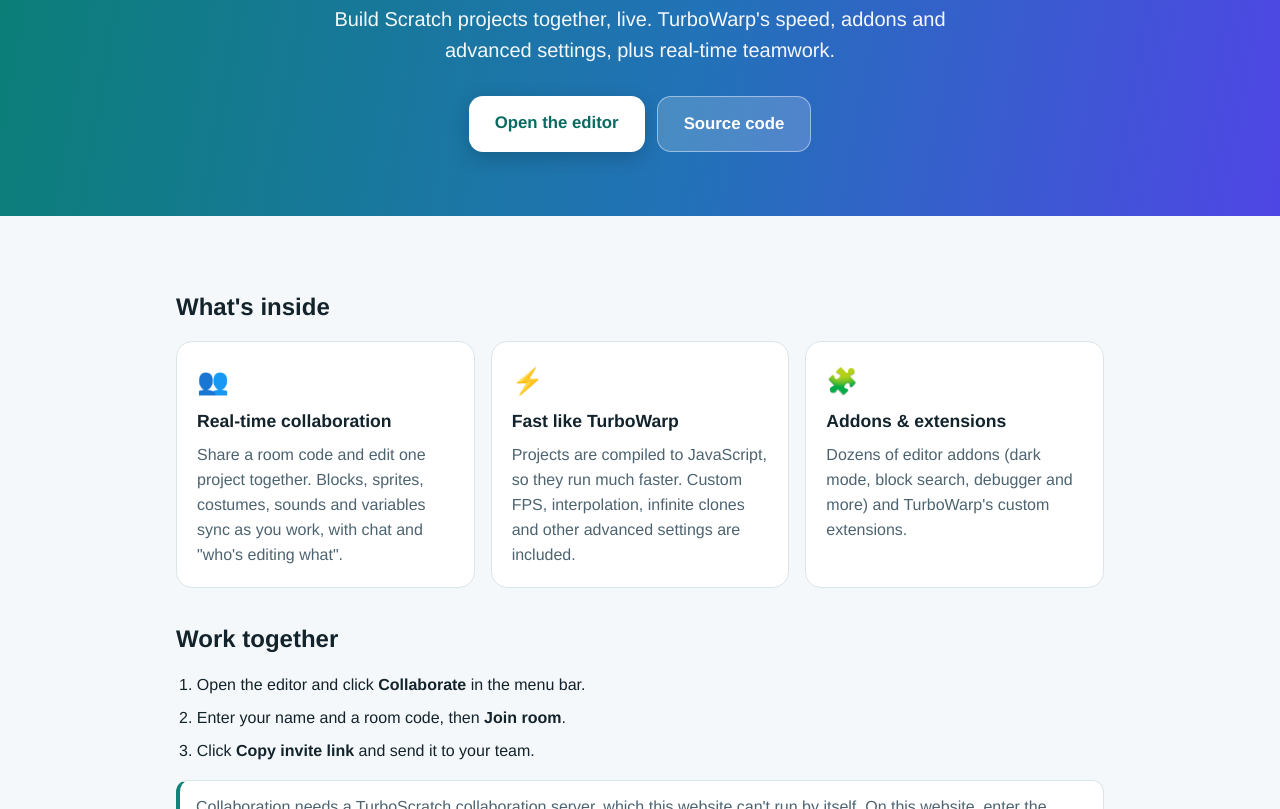
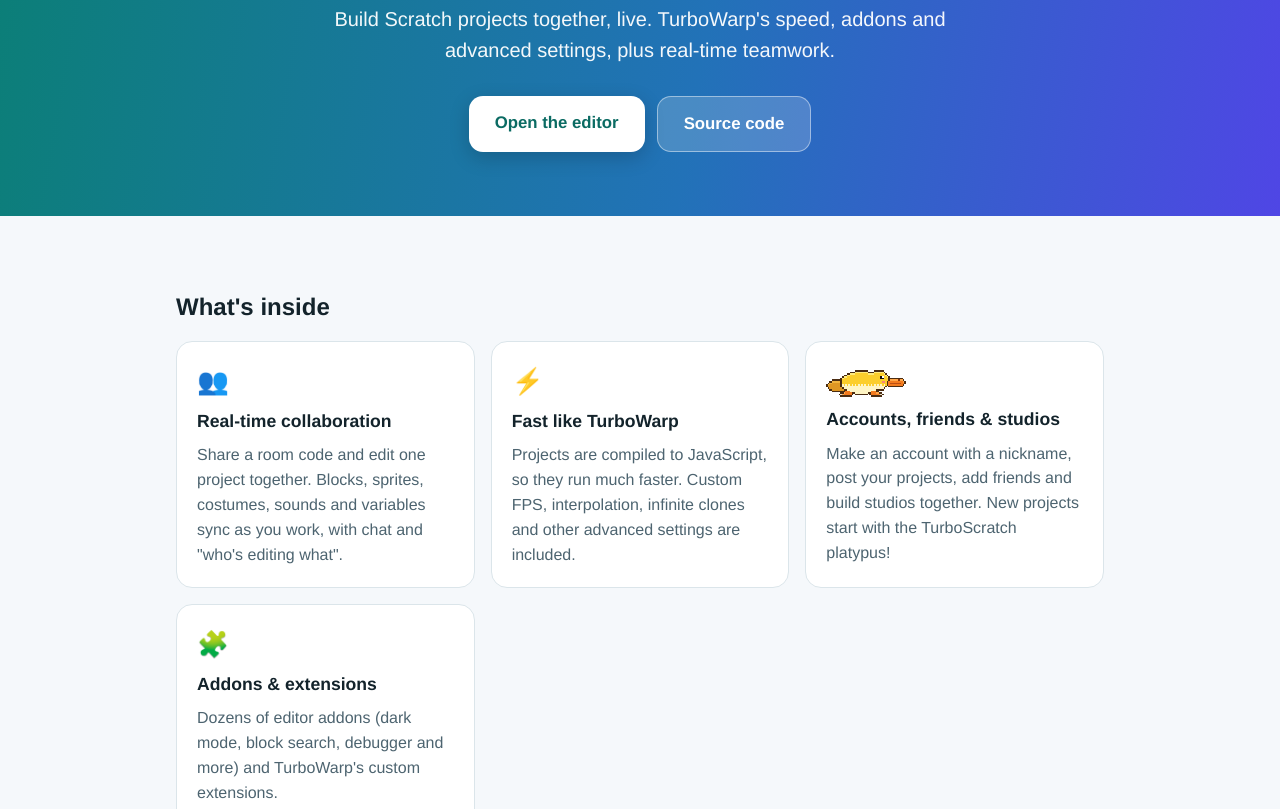
Before and after one commit to TurboScratch-IDE/turboscratch-ide.github.io, a plain HTML site: page index.html in a window 1280 px wide. Shown: the part 143-952 px from the top of the page. Drawn offline with Linux system fonts and the light colour scheme.

Commit message:
Add accounts, friends and studios to the landing page
Co-Authored-By: Claude Opus 5.5 <noreply@anthropic.com>

```diff
--- a/index.html
+++ b/index.html
@@ -80,6 +80,7 @@
         .card h3 { margin: 6px 0 8px; font-size: 1.1rem; }
         .card p { margin: 0; color: var(--muted); }
         .emoji { font-size: 1.6rem; }
+        .pet { image-rendering: pixelated; display: block; }
         ol.steps { padding-left: 1.3rem; }
         ol.steps li { margin-bottom: 8px; }
         code {
@@ -131,6 +132,11 @@
                 <p>Projects are compiled to JavaScript, so they run much faster. Custom FPS, interpolation, infinite clones and other advanced settings are included.</p>
             </div>
             <div class="card">
+                <img class="pet" src="platypus.png" alt="The TurboScratch platypus" width="80" height="38">
+                <h3>Accounts, friends &amp; studios</h3>
+                <p>Make an account with a nickname, post your projects, add friends and build studios together. New projects start with the TurboScratch platypus!</p>
+            </div>
+            <div class="card">
                 <div class="emoji">🧩</div>
                 <h3>Addons &amp; extensions</h3>
                 <p>Dozens of editor addons (dark mode, block search, debugger and more) and TurboWarp's custom extensions.</p>
```
Also changed, not shown: platypus.png (added).
